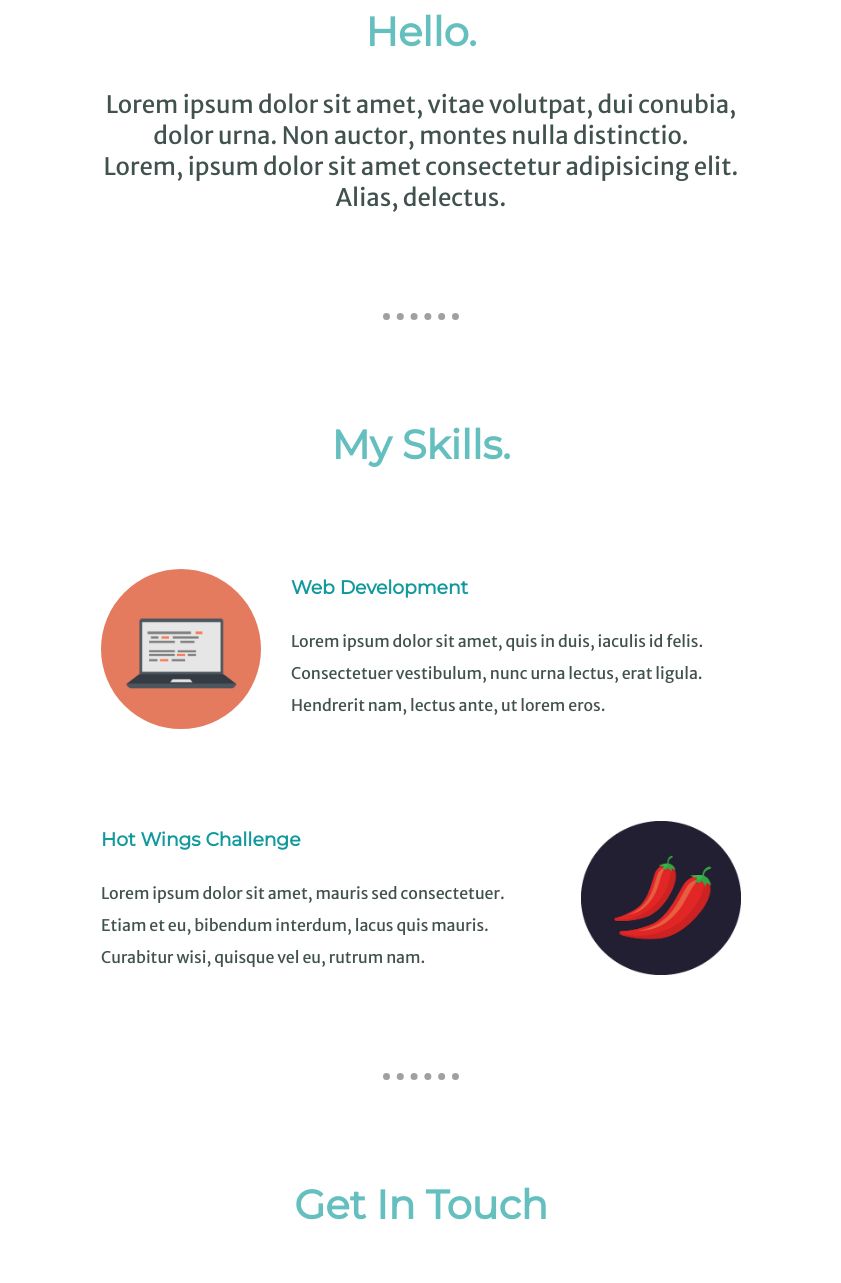
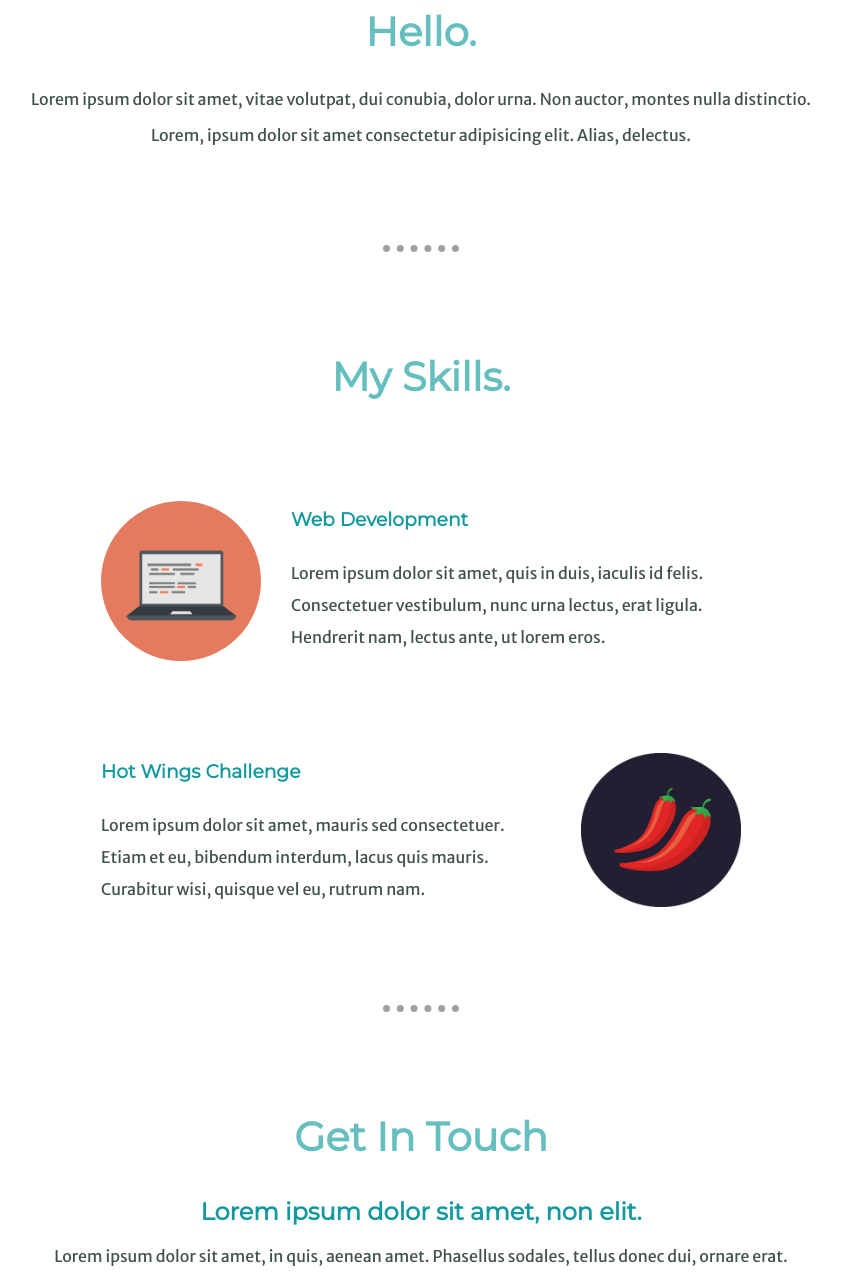
Before and after one commit to Sandeepk3334/personalsite, a plain HTML site: page index.html in a window 1280 px wide. Shown: the part 1020-2303 px from the top of the page, without its empty margins (219-1060 px from the left). Drawn offline with Linux system fonts and the light colour scheme.

Commit message:
Update style.css

```diff
--- a/style.css
+++ b/style.css
@@ -48,11 +48,12 @@ h3 {
 .profile-picture {
   width: 15%;
 }
+.profile-para {
+  width: 50%;
+  margin: auto;
+}
 .profile p {
   color: #40514e;
-  font-size: 1.5em;
-  width: 50%;
-  margin: 0 auto;
 }
 .skill-row {
   width: 50%;
@@ -73,15 +74,14 @@ h3 {
 }
 
 .contact-me h3 {
-  line-height: 4;
+  line-height: 1.5;
   width: 50%;
   margin: auto;
   font-size: 1.5em;
 }
-.contact-me p {
+.contact-para {
   width: 50%;
   margin: auto;
-  font-size: 1.5em;
 }
 .btn {
   margin: 40px 0 90px 0px;
```
